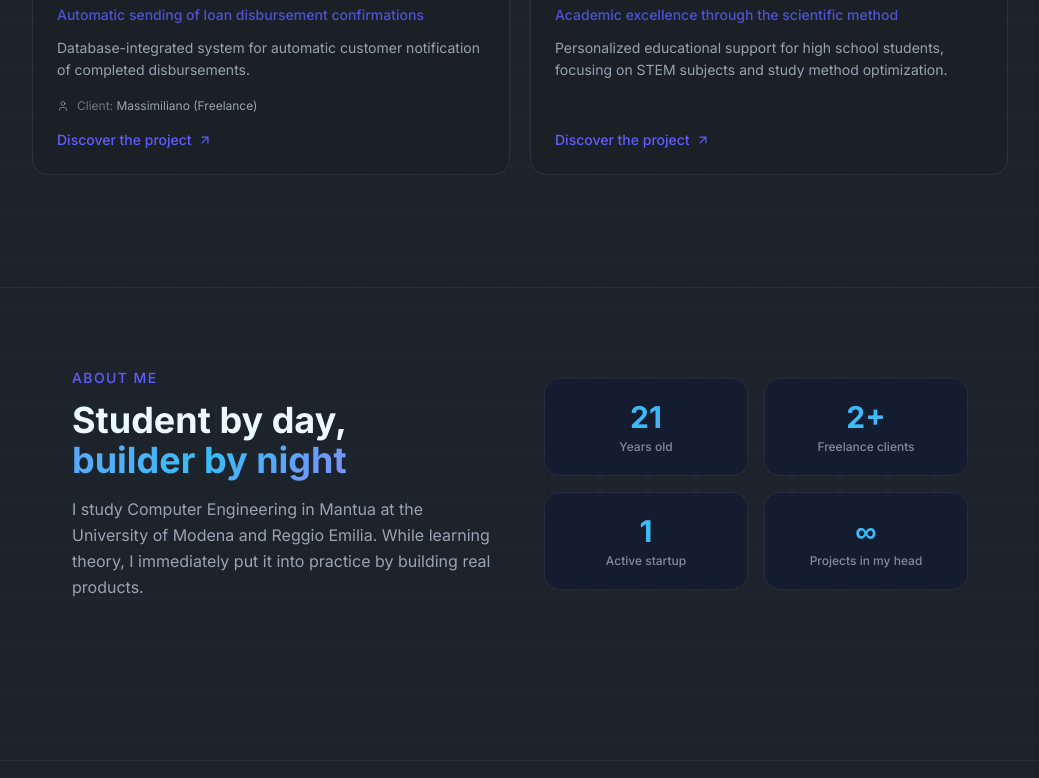
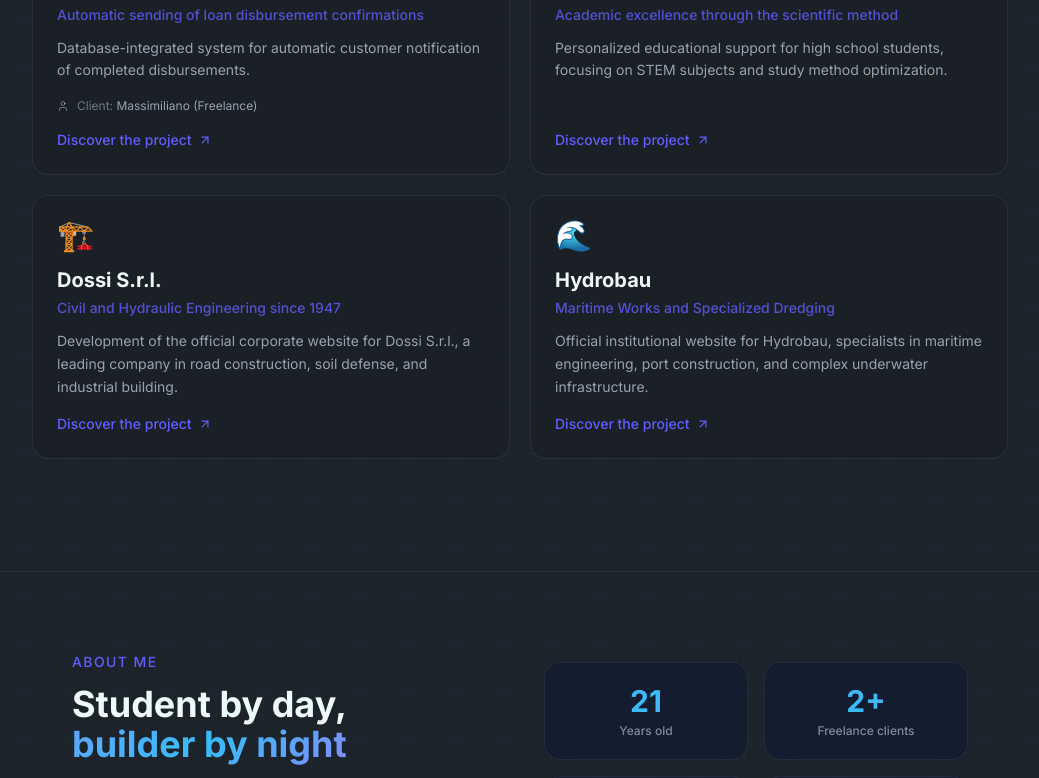
Before and after one commit to cavallinilorenzo/cavallinilorenzo.github.io, a Next.js app: page / in a window 1280 px wide. Shown: the part 1610-2388 px from the top of the page, without its empty margins (120-1159 px from the left). Built offline with nearby package versions, Linux system fonts and the light colour scheme.

Commit message:
aggiunti siti dossi e hydrobau

```diff
--- a/src/data/portfolio-data.ts
+++ b/src/data/portfolio-data.ts
@@ -212,6 +212,62 @@ export const projects: Project[] = [
       ],
       results: "Over 80% of students improved their GPA by at least 2 points. One success story involved recovering 4 major failing grades, leading the student to final promotion without any academic credits to recover."
     }
+  },
+  {
+    id: "dossi-srl",
+    type: "freelance",
+    emoji: "🏗️",
+    url: "https://www.dossisrl.it",
+    featured: true,
+    status: "completed",
+    it: {
+      title: "Dossi S.r.l.",
+      tagline: "Ingegneria Civile e Idraulica dal 1947",
+      description: "Sviluppo del sito web aziendale istituzionale per Dossi S.r.l., realtà leader nel settore delle costruzioni stradali, difesa del suolo ed edilizia industriale.",
+      techStack: ["Next.js", "TypeScript", "Vanilla CSS", "Responsive Design"],
+      keyFeatures: [
+        { title: "Portfolio Progetti", description: "Vetrina dinamica dei principali interventi di ingegneria civile e idraulica." },
+        { title: "Design Istituzionale", description: "Interfaccia professionale ottimizzata per la comunicazione corporate." }
+      ]
+    },
+    en: {
+      title: "Dossi S.r.l.",
+      tagline: "Civil and Hydraulic Engineering since 1947",
+      description: "Development of the official corporate website for Dossi S.r.l., a leading company in road construction, soil defense, and industrial building.",
+      techStack: ["Next.js", "TypeScript", "Vanilla CSS", "Responsive Design"],
+      keyFeatures: [
+        { title: "Project Portfolio", description: "Dynamic showcase of main civil and hydraulic engineering projects." },
+        { title: "Corporate Design", description: "Professional interface optimized for corporate communication." }
+      ]
+    }
+  },
+  {
+    id: "hydrobau",
+    type: "freelance",
+    emoji: "🌊",
+    url: "https://www.hydrobau.it",
+    featured: true,
+    status: "completed",
+    it: {
+      title: "Hydrobau",
+      tagline: "Opere Marittime e Dragaggi Specialistici",
+      description: "Realizzazione del sito web istituzionale per Hydrobau, specialisti in ingegneria marittima, costruzione di porti e infrastrutture subacquee complesse.",
+      techStack: ["Next.js", "TypeScript", "Vanilla CSS", "Smooth UX"],
+      keyFeatures: [
+        { title: "Industrial Showcase", description: "Presentazione tecnica di macchinari avanzati e metodologie di dragaggio." },
+        { title: "Multilingual Support", description: "Architettura predisposta per l'espansione internazionale e partner globali." }
+      ]
+    },
+    en: {
+      title: "Hydrobau",
+      tagline: "Maritime Works and Specialized Dredging",
+      description: "Official institutional website for Hydrobau, specialists in maritime engineering, port construction, and complex underwater infrastructure.",
+      techStack: ["Next.js", "TypeScript", "Vanilla CSS", "Smooth UX"],
+      keyFeatures: [
+        { title: "Industrial Showcase", description: "Technical presentation of advanced machinery and dredging methodologies." },
+        { title: "Multilingual Support", description: "Architecture designed for international expansion and global partners." }
+      ]
+    }
   }
 ];
 
```
